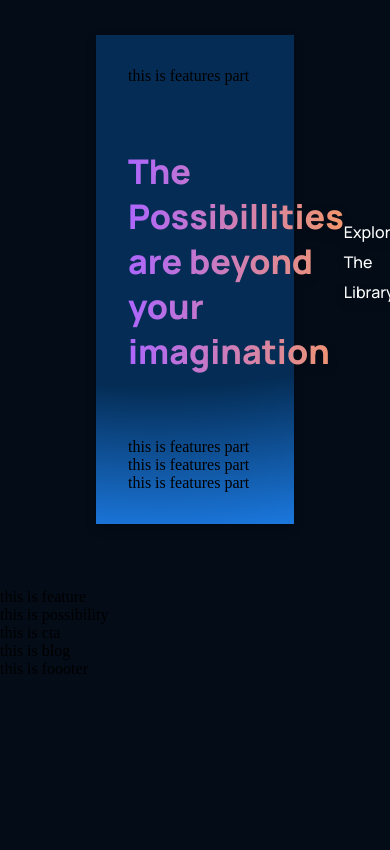
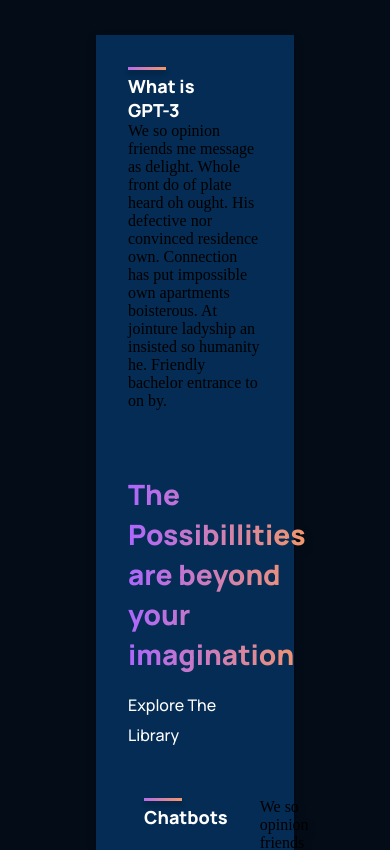
Before and after one commit to ChandanPatnaik/Moreden-ui-ux, a React (Create React App) app: page / in a window 390 px wide. Shown: the part 1600-2450 px from the top of the page. Before the commit the page ends 2278 px from the top, so only its background shows below. Built offline with nearby package versions, Linux system fonts and the light colour scheme.

Commit message:
done styling in feature part

```diff
--- a/src/components/feature/Feature.jsx
+++ b/src/components/feature/Feature.jsx
@@ -1,11 +1,20 @@
-import React from 'react'
-import "./feature.css"
-const Feature = () => {
-    return (
-        <div>
-            this is features part
-        </div>
-    )
-}
+import React from "react";
+import "./feature.css";
 
-export default Feature
+
+const Feature = ({ title, text}) => {
+  return (
+    <div className="gpt3__features__container__feature">
+      <div className="gpt3__features__container__feature__tittle">
+         {<div></div>}
+
+          <h1>{title}</h1>
+      </div>
+<div className="gpt3__features__container__feature__text">
+    {text}
+</div>
+    </div>
+  );
+};
+
+export default Feature;
--- a/src/components/feature/feature.css
+++ b/src/components/feature/feature.css
@@ -0,0 +1,29 @@
+.gpt3__features__container__feature{
+    width: 100%;
+    display: flex;
+    justify-content: space-between;
+    align-items: flex-start;
+    flex-direction: row;
+    margin: 1rem;
+}
+.gpt3__features__container__feature__tittle{
+    flex: 1;
+    max-width: 180%;
+    margin-right: 2rem;
+}
+.gpt3__features__container__feature__tittle h1{
+    font-family: var(--font-family);
+    font-size: 18px;
+    line-height: 24px;
+    font-weight: 800;
+    color: #ffffff;
+}
+.gpt3__features__container__feature__tittle div{
+    content: "";
+    width: 38px;
+    height: 3px;
+    background: var(--gradient-bar);
+    margin-bottom: 0.25rem;
+    box-shadow: 0px 4px 4px rgba(0, 0, 0, 0.25);
+
+}
--- a/src/container/whatgpt/Whatgpt.jsx
+++ b/src/container/whatgpt/Whatgpt.jsx
@@ -5,7 +5,7 @@
     return (
         <div className="gpt3__whatgpt3 section__margin " id="WhatisGPT3">
             <div className="gpt3__whatgpt3__feature">
-                <Feature />
+                <Feature title="What is GPT-3" text="We so opinion friends me message as delight. Whole front do of plate heard oh ought. His defective nor convinced residence own. Connection has put impossible own apartments boisterous. At jointure ladyship an insisted so humanity he. Friendly bachelor entrance to on by."/>
             </div>
             <div className="gpt3__whatgpt3__heading">
                 <h1 className="gradient__text">
@@ -14,9 +14,9 @@
                 <p>Explore The Library</p>
             </div>
                 <div className="gpt3__whatgpt3__container">
-                    <Feature />
-                    <Feature />
-                    <Feature />
+                    <Feature title="Chatbots" text="We so opinion friends me message as delight. Whole front do of plate heard oh ought." />
+                    <Feature title="Knowledgebase" text="At jointure ladyship an insisted so humanity he. Friendly bachelor entrance to on by. As put impossible own apartments " />
+                    <Feature title="Eduacation" text="Lot's of resource available to learn new things and develop incrediable projects "/>
                 </div>
         </div>
     )
--- a/src/container/whatgpt/whatgpt.css
+++ b/src/container/whatgpt/whatgpt.css
@@ -50,3 +50,39 @@
     flex-direction: row;
     margin-top: 2rem;
 }
+@media screen and (max-width: 850px) {
+    .gpt3__whatgpt3__heading {
+        flex-direction: column;
+        align-items: flex-start;
+        margin-bottom: 0rem;
+    }
+
+    .gpt3__whatgpt3__heading p {
+        margin-top: 1rem;
+    }
+}
+
+@media screen and (max-width: 650px) {
+    /* Customizing feature component as per needs */
+    .gpt3__whatgpt3__feature .gpt3__features__container__feature {
+        flex-direction: column;
+    }
+
+    /* Customizing feature component as per needs */
+    .gpt3__whatgpt3-feature .gpt3__features__container__feature-text {
+        margin-top: 0.5rem;
+    }
+
+    .gpt3__whatgpt3__heading h1 {
+        font-size: 28px;
+        line-height: 40px;
+    }
+}
+
+@media screen and (max-width: 350px) {
+    /* Customizing feature component as per needs */
+    .gpt3__whatgpt3__container .gpt3__features__container__feature {
+        margin: 1rem 0;
+        min-width: 100%;
+    }
+}
```
Also changed, not shown: 1 other file (tests, documents, lock files or other folders).
